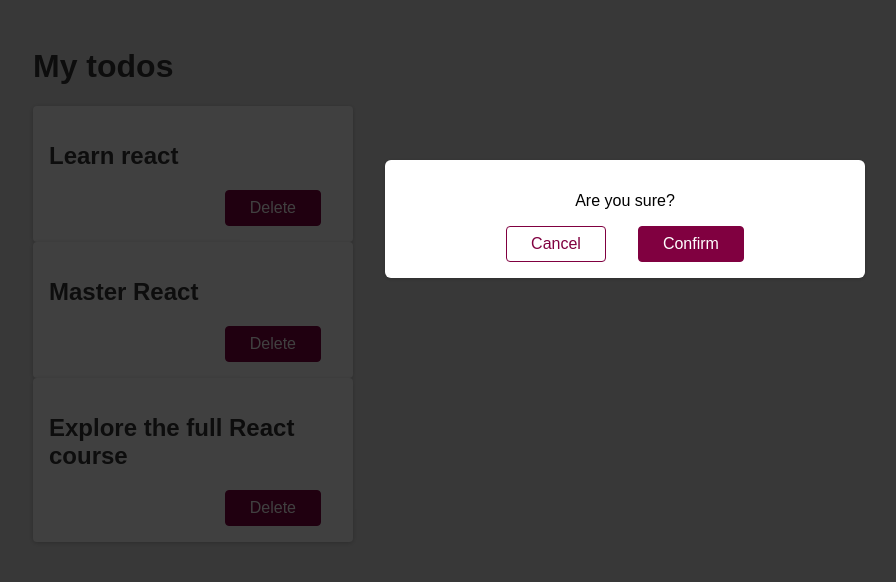
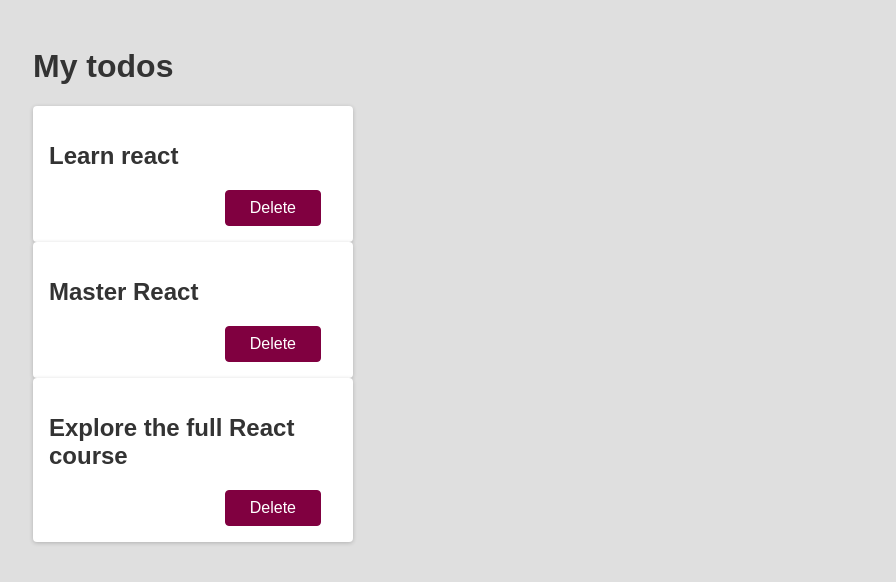
Before and after one commit to yseij/MyReactApp, a React (Create React App) app: page / in a window 1280 px wide. Shown: the top 582 px of the page, without its empty margins (15-911 px from the left). Built offline with nearby package versions, Linux system fonts and the light colour scheme.

Commit message:
set state gebruiken

```diff
--- a/src/App.js
+++ b/src/App.js
@@ -1,5 +1,3 @@
-import Backdrop from "./components/Backdrop";
-import Modal from "./components/Modal";
 import Todo from "./components/Todo";
 
 function App() {
@@ -9,8 +7,6 @@ function App() {
       <Todo text='Learn react'/>
       <Todo text='Master React'/>
       <Todo text='Explore the full React course'/>
-      <Modal />
-      <Backdrop />
     </div>
   );
 }
--- a/src/components/Todo.js
+++ b/src/components/Todo.js
@@ -1,7 +1,12 @@
+import {useState} from 'react'
+import Backdrop from "./Backdrop";
+import Modal from "./Modal";
+
 function Todo(props) {
+  const [modalIsOpen, setModalIsOpen] = useState();
+
   function deleteHandler(){
-    console.log("Clicked")
-    console.log(props.text)
+    setModalIsOpen(true)
   }
 
   return (
@@ -10,6 +15,8 @@ function Todo(props) {
       <div className="actions">
         <button className="btn" onClick={deleteHandler}>Delete</button>
       </div>
+      { modalIsOpen && <Modal />}
+      { modalIsOpen && <Backdrop />}
     </div>
   );
 }
```
